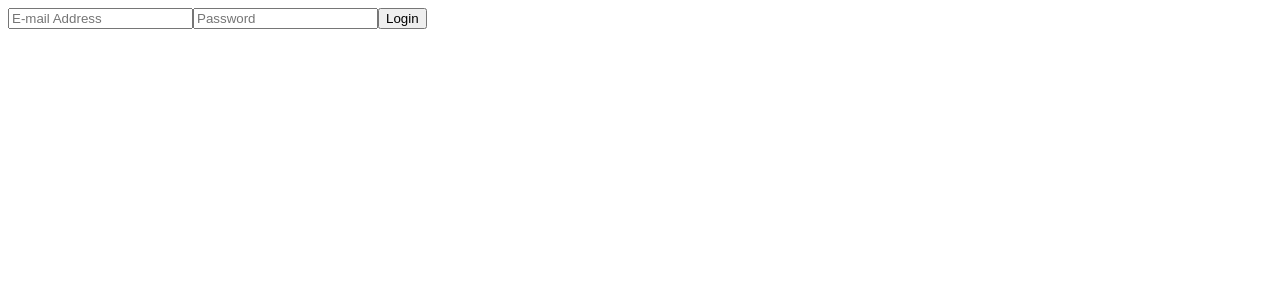
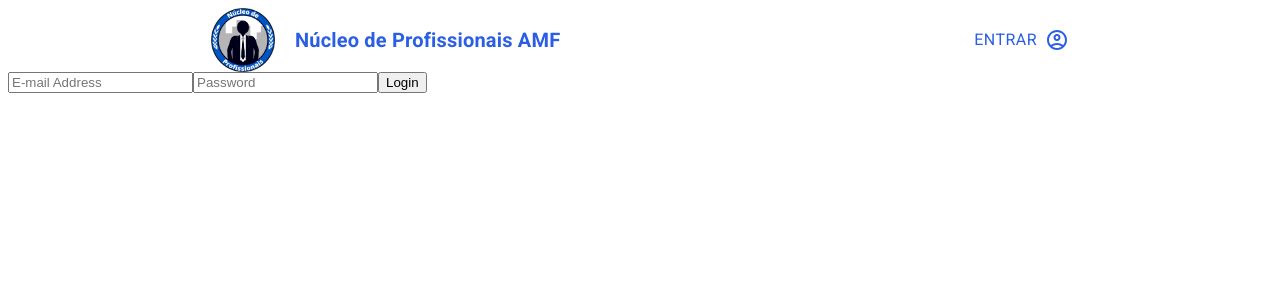
Before and after one commit to faculdadeam/vagas_amf_frontend, a React (Create React App) app: page / in a window 1280 px wide. Shown: the top 300 px of the page. Built offline with nearby package versions, Linux system fonts and the light colour scheme; no server answers.

Commit message:
Updated appbar with routes
Added appbar to all routes and login link to redirect to login page

```diff
--- a/src/App.tsx
+++ b/src/App.tsx
@@ -1,6 +1,7 @@
 import { initConfig } from "./configs/init_configs";
 import AppRoutes from "./routes";
 import { BrowserRouter as Router } from "react-router-dom";
+import Appbar from "./components/AppBar";
 
 
 function App() {
@@ -8,6 +9,7 @@ function App() {
 
   return (
     <Router>
+      <Appbar />
       <AppRoutes />
     </Router>
   );
--- a/src/components/AppBar/index.tsx
+++ b/src/components/AppBar/index.tsx
@@ -4,33 +4,34 @@ import AppBar from "@mui/material/AppBar";
 import Box from "@mui/material/Box";
 import Toolbar from "@mui/material/Toolbar";
 import Button from "@mui/material/Button";
-import IconButton from "@mui/material/IconButton";
-import { red } from "@mui/material/colors";
-import { createTheme, ThemeProvider } from "@mui/material/styles";
 import logo from "../../assets/logo.png";
 import AccountCircleOutlinedIcon from "@mui/icons-material/AccountCircleOutlined";
+import { useNavigate } from "react-router-dom";
 
 const Appbar: React.FC<any> = () => {
+  const navigate = useNavigate();
+
   return (
     <Box sx={{ flexGrow: 1 }}>
       <AppBar
         style={{ background: "transparent", boxShadow: "none" }}
         position="static"
-        sx={{flexDirection: "row", justifyContent: "space-around"}}
+        sx={{ flexDirection: "row", justifyContent: "space-around" }}
       >
         <Toolbar>
           <img style={{ width: 64 }} src={logo} alt="logo" />
           <Typography
             style={{ color: "#2A5EE4", fontSize: 20, fontWeight: 800 }}
             component="div"
-              sx={{ flexGrow: 1, ml:"20px" }}
+            sx={{ flexGrow: 1, ml: "20px" }}
           >Núcleo de Profissionais AMF
           </Typography>
         </Toolbar>
-          <Toolbar sx={{ flexDirection: "row"}}>
+        <Toolbar sx={{ flexDirection: "row" }}>
           <Button
             style={{ color: "#2A5EE4", fontSize: 16, fontWeight: 400 }}
             color="inherit"
+            onClick={() => navigate("/")}
           >
             Entrar
           </Button>
--- a/src/pages/Home/index.tsx
+++ b/src/pages/Home/index.tsx
@@ -1,12 +1,10 @@
 import React from "react";
 import Title from "../../components/Title";
 import { auth } from "../../hooks/auth";
-import Appbar from "../../components/AppBar";
 
 const Home: React.FC = () => {
   return (
     <div>
-      <Appbar/>
       <Title>Home</Title>
       <button onClick={() => auth.signOut()}>Sign out</button>
     </div>
```
Lines whose indentation alone changed are shown as unchanged.
